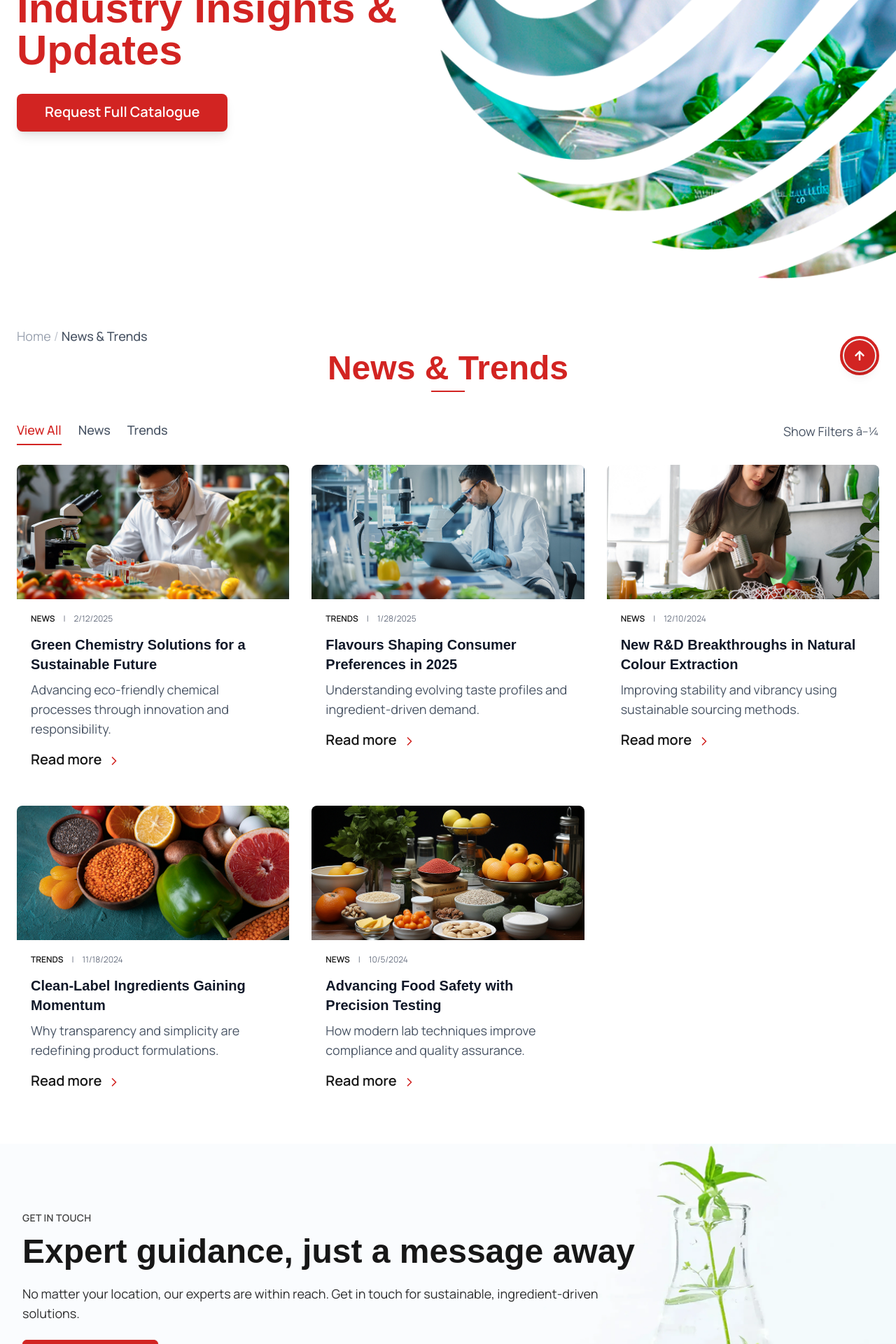
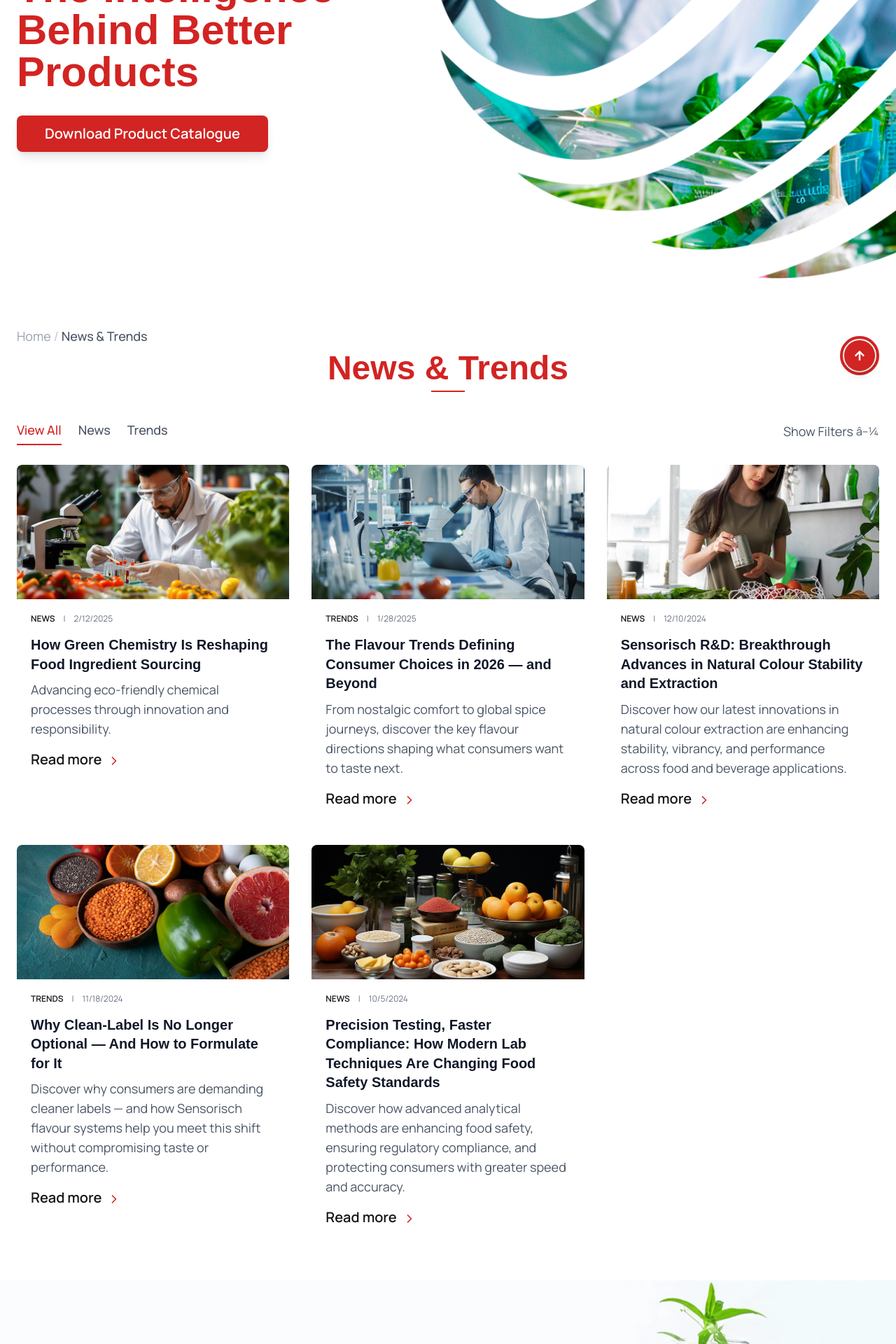
Before and after one commit to ayatiworkstechnologies/sensorisch, a Next.js app: page /insights in a window 1280 px wide. Shown: the part 240-2160 px from the top of the page at 70% size. Built offline with nearby package versions, Linux system fonts and the light colour scheme; a web font is replaced by a local one.

Commit message:
01/04/2026 update contnets for insights

```diff
--- a/src/app/components/Insights/NewsTrends.jsx
+++ b/src/app/components/Insights/NewsTrends.jsx
@@ -13,7 +13,7 @@ const POSTS = [
   {
     id: 1,
     category: "News",
-    title: "Green Chemistry Solutions for a Sustainable Future",
+    title: "How Green Chemistry Is Reshaping Food Ingredient Sourcing",
     image: "/assets/news-1.jpg",
     excerpt:
       "Advancing eco-friendly chemical processes through innovation and responsibility.",
@@ -23,44 +23,46 @@ const POSTS = [
   {
     id: 2,
     category: "Trends",
-    title: "Flavours Shaping Consumer Preferences in 2025",
+    title: "The Flavour Trends Defining Consumer Choices in 2026 — and Beyond",
     image: "/assets/news-2.jpg",
     excerpt:
-      "Understanding evolving taste profiles and ingredient-driven demand.",
+      "From nostalgic comfort to global spice journeys, discover the key flavour directions shaping what consumers want to taste next.",
     href: "#",
     date: "2025-01-28",
   },
   {
     id: 3,
     category: "News",
-    title: "New R&D Breakthroughs in Natural Colour Extraction",
+    title:
+      "Sensorisch R&D: Breakthrough Advances in Natural Colour Stability and Extraction",
     image: "/assets/news-3.jpg",
     excerpt:
-      "Improving stability and vibrancy using sustainable sourcing methods.",
+      "Discover how our latest innovations in natural colour extraction are enhancing stability, vibrancy, and performance across food and beverage applications.",
     href: "#",
     date: "2024-12-10",
   },
   {
     id: 4,
     category: "Trends",
-    title: "Clean-Label Ingredients Gaining Momentum",
+    title:
+      "Why Clean-Label Is No Longer Optional — And How to Formulate for It",
     image: "/assets/news-4.jpg",
     excerpt:
-      "Why transparency and simplicity are redefining product formulations.",
+      "Discover why consumers are demanding cleaner labels — and how Sensorisch flavour systems help you meet this shift without compromising taste or performance.",
     href: "#",
     date: "2024-11-18",
   },
   {
     id: 5,
     category: "News",
-    title: "Advancing Food Safety with Precision Testing",
+    title:
+      "Precision Testing, Faster Compliance: How Modern Lab Techniques Are Changing Food Safety Standards",
     image: "/assets/news-5.jpg",
     excerpt:
-      "How modern lab techniques improve compliance and quality assurance.",
+      "Discover how advanced analytical methods are enhancing food safety, ensuring regulatory compliance, and protecting consumers with greater speed and accuracy.",
     href: "#",
     date: "2024-10-05",
   },
-
 ];
 
 export default function NewsTrends() {
@@ -88,7 +90,7 @@ export default function NewsTrends() {
 
   const paginatedPosts = processedPosts.slice(
     (page - 1) * PAGE_SIZE,
-    page * PAGE_SIZE
+    page * PAGE_SIZE,
   );
 
   return (
@@ -130,7 +132,8 @@ export default function NewsTrends() {
                   setActiveTab(tab);
                   setPage(1);
                 }}
-                className={`relative pb-1 font-secondary text-lg transition ${activeTab === tab
+                className={`relative pb-1 font-secondary text-lg transition ${
+                  activeTab === tab
                     ? "text-primary after:absolute after:left-0 after:-bottom-1 after:h-0.5 after:w-full after:bg-primary"
                     : "text-gray-600 hover:text-primary"
                 }`}
@@ -159,7 +162,8 @@ export default function NewsTrends() {
                       setPage(1);
                       setShowFilters(false);
                     }}
-                    className={`block w-full text-left px-3 py-2 rounded hover:bg-gray-100 ${sortBy === s
+                    className={`block w-full text-left px-3 py-2 rounded hover:bg-gray-100 ${
+                      sortBy === s
                         ? "text-primary font-semibold"
                         : "text-gray-700"
                     }`}
@@ -235,7 +239,8 @@ export default function NewsTrends() {
               <button
                 key={i}
                 onClick={() => setPage(i + 1)}
-                className={`px-3 py-1 rounded  cursor-pointer  ${page === i + 1
+                className={`px-3 py-1 rounded  cursor-pointer  ${
+                  page === i + 1
                     ? "bg-primary text-white "
                     : "  cursor-pointer "
                 }`}
--- a/src/app/insights/page.jsx
+++ b/src/app/insights/page.jsx
@@ -1,59 +1,17 @@
 export const metadata = {
-  title: "Industry Insights & Updates | Sensorisch",
-  description: "Stay ahead with the latest food and beverage formulation trends, insights, and company updates from the flavour architecture team at Sensorisch.",
+  title: "Insights | Flavour Trends, R&D News & Industry Analysis — Sensorisch",
+  description:
+    "Stay ahead with the latest food and beverage formulation trends, insights, and company updates from the flavour architecture team at Sensorisch.",
 };
 
 import HeroComponent from "../components/Hero";
 import HeroContact from "../components/HeroContact";
-import CTA from "../components/insights/FinalCta";
-import IndustryResources from "../components/insights/IndustryResources";
-import InsightsExplorer from "../components/insights/InsightsExplorer";
-import LatestInsights from "../components/insights/LatestInsights";
+
 import NewsTrends from "../components/insights/NewsTrends";
-import PressUpdates from "../components/insights/PressUpdates";
 
 export default function Insights() {
   return (
     <>
-      {/* <HeroComponent
-        data={{
-          eyebrow: "News & Trends",
-          title: "Industry ",
-          highlight: "Insights & Updates",
-          blurb:
-            "Stay ahead of flavour and fragrance trends with our expert insights, industry analysis, and company updates from the Sensorisch team.",
-          image: { src: "/banners/Insights.png", alt: "Lab and product banner" },
-          scrollToId: "insights",
-
-          // toggles
-          enableTilt: true,
-          showUnderline: true,
-          showShimmer: true,
-          showHalo: true,
-
-          // layout
-          className: "bg-background",
-          containerClassName: "section-container py-16 md:py-24",
-        }}
-      /> */}
-      {/* <HeroComponent
-        data={{
-          imageMobile: { src: "/banners/insights-mob.jpg", alt: "Mobile Banner" },
-          imageDesktop: { src: "/banners/insights-web.jpg", alt: "Desktop Banner" },
-
-          primary: {
-            href: "/applications-solutions",
-            label: "Request Full Catalogue"
-          },
-
-          secondary: {
-            href: "/contact",
-            label: "Request Samples"
-          },
-
-          scrollToId: "insights"
-        }}
-      /> */}
       <HeroComponent
         data={{
           imageMobile: {
@@ -64,31 +22,27 @@ export default function Insights() {
             src: "/banners/insights-web.png",
             alt: "Desktop banner image",
           },
-          title: "Industry Insights & Updates",
+          title: "The Intelligence Behind Better Products",
           // subtitle:
           //   "From high-impact flavours to natural colours and ready-to-use systems -discover our modular portfolio built for consistent performance across every application.",
           primary: {
-            label: "Request Full Catalogue",
+            label: "Download Product Catalogue",
             href: "/applications-solutions",
           },
-          secondary: {
-            label: "Get Samples",
-            href: "/contact",
-          },
-          titleColor : "text-primary",
+          // secondary: {
+          //   label: "Request Samples",
+          //   href: "/contact",
+          // },
+          titleColor: "text-primary",
           // scrollToId: "next-section",
         }}
       />
       <NewsTrends />
-      {/* <InsightsExplorer /> */}
-      {/* <LatestInsights /> */}
-      {/* <PressUpdates /> */}
-      {/* <IndustryResources /> */}
-      {/* <CTA /> */}
+
       <HeroContact
         kicker="Get in touch"
-        title="Expert guidance, just a message away"
-        subtitle="No matter your location, our experts are within reach. Get in touch for sustainable, ingredient-driven solutions."
+        title="Ready to put these insights to work?"
+        subtitle="Let’s collaborate on your next breakthrough. Our team is ready to help you translate trends into successful products."
         primary={{ label: "Start Your Project", href: "/contact" }}
         // secondary={{ label: "View Our Portfolio", href: "/portfolio" }}
         imageSrc="/assets/get-in-touch.png"
```
Lines whose indentation alone changed are shown as unchanged.
